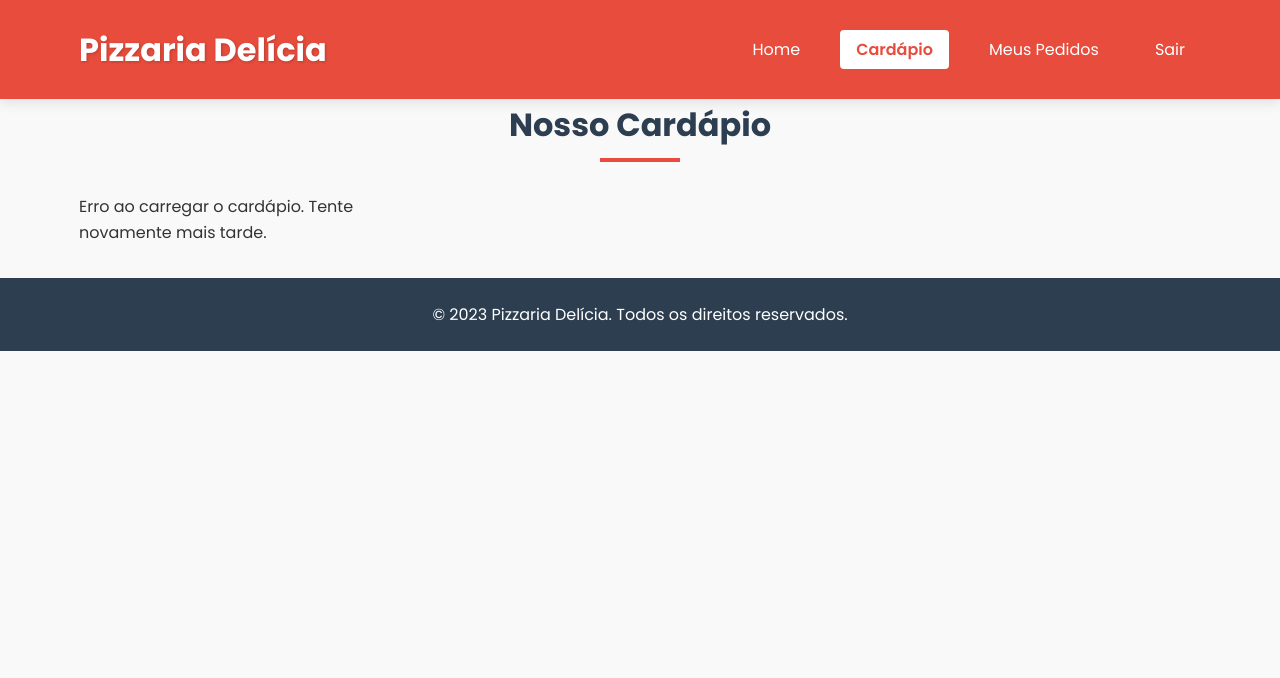
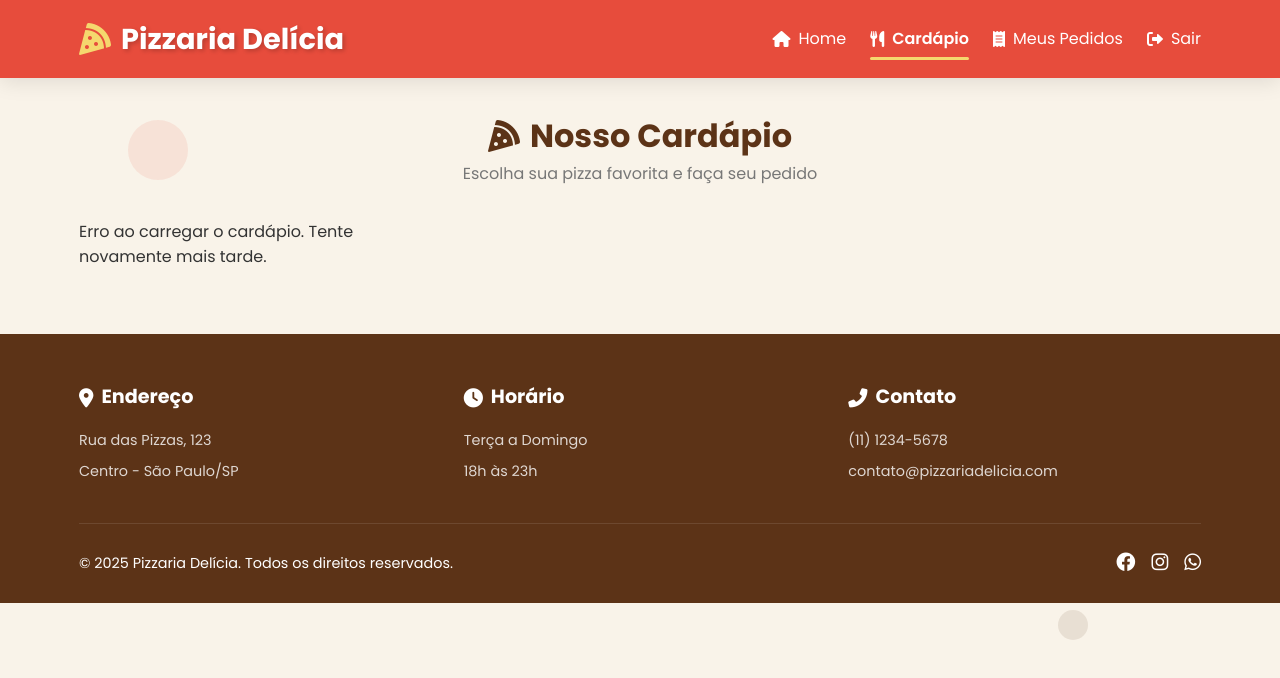
Before and after one commit to ItaloBrazz/front-pizzaria, a plain HTML site: page frontend/pizzas.html in a window 1280 px wide. Drawn offline with Linux system fonts and the light colour scheme; no server answers; sample sign-in values are in the browser's storage.

Commit message:
atualizando aba de pedidos

```diff
--- a/frontend/css/menu.css
+++ b/frontend/css/menu.css
@@ -1,15 +1,15 @@
-/* styles.css - Estilo para página de cardápio */
-
-/* Variáveis de cores */
+/* menu.css - Estilo para página de cardápio */
 :root {
-  --primary: #e74c3c;       /* Vermelho pizzaria */
+  --primary: #e74c3c;       /* Vermelho tomate */
   --primary-dark: #c0392b;  /* Vermelho escuro */
-  --secondary: #2c3e50;     /* Azul escuro */
-  --light: #ecf0f1;         /* Cinza claro */
-  --dark: #34495e;          /* Azul médio */
+  --secondary: #f39c12;     /* Amarelo queijo */
+  --light: #f5d76e;         /* Amarelo claro */
+  --dark: #5c3317;          /* Marrom massa */
   --white: #ffffff;
+  --light-bg: #f9f3e9;      /* Fundo claro */
   --text: #333333;
-  --shadow: 0 4px 12px rgba(0, 0, 0, 0.1);
+  --text-light: #777777;
+  --shadow: 0 4px 20px rgba(0, 0, 0, 0.1);
   --transition: all 0.3s ease;
 }
 
@@ -22,12 +22,50 @@
 
 body.menu {
   font-family: 'Poppins', sans-serif;
-  background-color: #f9f9f9;
+  background-color: var(--light-bg);
   color: var(--text);
   line-height: 1.6;
+  position: relative;
 }
 
-/* Container principal */
+/* Elementos decorativos */
+.pizza-decoration {
+  position: fixed;
+  width: 100%;
+  height: 100%;
+  pointer-events: none;
+  z-index: -1;
+}
+
+.pepperoni, .olive {
+  position: absolute;
+  border-radius: 50%;
+  opacity: 0.1;
+}
+
+.pepperoni {
+  width: 60px;
+  height: 60px;
+  background-color: var(--primary);
+}
+
+.olive {
+  width: 30px;
+  height: 30px;
+  background-color: var(--dark);
+}
+
+.pepperoni:nth-child(1) {
+  top: 15%;
+  left: 10%;
+}
+
+.olive:nth-child(2) {
+  bottom: 20%;
+  right: 15%;
+}
+
+/* Container */
 .container {
   width: 90%;
   max-width: 1200px;
@@ -39,74 +77,98 @@ body.menu {
 header {
   background-color: var(--primary);
   color: var(--white);
-  padding: 1.5rem 0;
-  box-shadow: var(--shadow);
+  padding: 1rem 0;
   position: sticky;
   top: 0;
   z-index: 100;
+  box-shadow: var(--shadow);
 }
 
 header .container {
   display: flex;
   justify-content: space-between;
   align-items: center;
+  flex-wrap: wrap;
+}
+
+.logo-wrapper {
+  display: flex;
+  align-items: center;
+  gap: 10px;
+}
+
+.logo-icon {
+  font-size: 2rem;
+  color: var(--light);
 }
 
 header h1 {
-  font-size: 2rem;
+  font-size: 1.8rem;
   font-weight: 700;
-  text-shadow: 1px 1px 3px rgba(0, 0, 0, 0.2);
+  text-shadow: 2px 2px 4px rgba(0, 0, 0, 0.2);
 }
 
 /* Navegação */
 nav ul {
   display: flex;
   list-style: none;
-}
-
-nav ul li {
-  margin-left: 1.5rem;
+  gap: 1.5rem;
 }
 
 nav ul li a {
   color: var(--white);
   text-decoration: none;
   font-weight: 500;
-  padding: 0.5rem 1rem;
-  border-radius: 4px;
+  font-size: 1rem;
   transition: var(--transition);
+  display: flex;
+  align-items: center;
+  gap: 8px;
+  padding: 0.5rem 0;
+  position: relative;
 }
 
 nav ul li a:hover {
-  background-color: rgba(255, 255, 255, 0.2);
+  color: var(--light);
 }
 
 nav ul li a.active {
-  background-color: var(--white);
-  color: var(--primary);
   font-weight: 600;
 }
 
-/* Conteúdo principal */
-main {
-  padding: 2rem 0;
+nav ul li a.active::after {
+  content: '';
+  position: absolute;
+  bottom: 0;
+  left: 0;
+  width: 100%;
+  height: 3px;
+  background-color: var(--light);
+  border-radius: 3px;
 }
 
-.destaques h2 {
+/* Seção do cardápio */
+.menu-section {
+  margin: 2rem 0 4rem;
+}
+
+.section-header {
   text-align: center;
   margin-bottom: 2rem;
-  font-size: 2rem;
-  color: var(--secondary);
-  position: relative;
 }
 
-.destaques h2::after {
-  content: '';
-  display: block;
-  width: 80px;
-  height: 4px;
-  background-color: var(--primary);
-  margin: 0.5rem auto 0;
+.section-header h2 {
+  font-size: 2rem;
+  color: var(--dark);
+  display: flex;
+  align-items: center;
+  justify-content: center;
+  gap: 10px;
+}
+
+.section-header p {
+  color: var(--text-light);
+  font-size: 1rem;
 }
 
 /* Grid de pizzas */
@@ -114,13 +176,12 @@ main {
   display: grid;
   grid-template-columns: repeat(auto-fill, minmax(280px, 1fr));
   gap: 2rem;
-  margin-top: 1.5rem;
 }
 
 /* Cards de pizza */
 .pizza-card {
   background-color: var(--white);
-  border-radius: 10px;
+  border-radius: 15px;
   overflow: hidden;
   box-shadow: var(--shadow);
   transition: var(--transition);
@@ -128,7 +189,11 @@ main {
 
 .pizza-card:hover {
   transform: translateY(-5px);
-  box-shadow: 0 10px 20px rgba(0, 0, 0, 0.15);
+  box-shadow: 0 10px 25px rgba(0, 0, 0, 0.15);
+}
+
+.pizza-img-container {
+  position: relative;
 }
 
 .pizza-img {
@@ -138,20 +203,32 @@ main {
   display: block;
 }
 
+.pizza-badge {
+  position: absolute;
+  top: 10px;
+  right: 10px;
+  background-color: var(--secondary);
+  color: var(--dark);
+  padding: 0.3rem 0.8rem;
+  border-radius: 50px;
+  font-size: 0.8rem;
+  font-weight: 600;
+}
+
 .pizza-info {
   padding: 1.5rem;
 }
 
 .pizza-info h3 {
-  color: var(--secondary);
+  font-size: 1.3rem;
+  color: var(--dark);
   margin-bottom: 0.5rem;
-  font-size: 1.3rem;
 }
 
-.pizza-info p {
-  color: #666;
-  margin-bottom: 1rem;
+.pizza-desc {
+  color: var(--text-light);
   font-size: 0.9rem;
+  margin-bottom: 1.5rem;
 }
 
 .pizza-footer {
@@ -167,18 +244,27 @@ main {
 }
 
 .btn {
+  display: inline-flex;
+  align-items: center;
+  justify-content: center;
+  gap: 8px;
+  padding: 0.7rem 1.5rem;
+  border-radius: 50px;
+  font-weight: 600;
+  cursor: pointer;
+  transition: var(--transition);
+  border: none;
+  font-size: 0.9rem;
+}
+
+.btn-order {
   background-color: var(--primary);
   color: var(--white);
-  border: none;
-  padding: 0.6rem 1.2rem;
-  border-radius: 4px;
-  cursor: pointer;
-  font-weight: 500;
-  transition: var(--transition);
 }
 
-.btn:hover {
+.btn-order:hover {
   background-color: var(--primary-dark);
+  transform: translateY(-2px);
 }
 
 /* Modal */
@@ -198,7 +284,7 @@ main {
 .modal-content {
   background-color: var(--white);
   padding: 2rem;
-  border-radius: 10px;
+  border-radius: 15px;
   width: 90%;
   max-width: 500px;
   position: relative;
@@ -222,13 +308,20 @@ main {
   right: 1rem;
   font-size: 1.5rem;
   cursor: pointer;
-  color: #666;
+  color: var(--text-light);
+  transition: var(--transition);
+}
+
+.close-modal:hover {
+  color: var(--primary);
 }
 
 .modal h2 {
-  color: var(--secondary);
+  color: var(--dark);
   margin-bottom: 1.5rem;
-  text-align: center;
+  display: flex;
+  align-items: center;
+  gap: 10px;
 }
 
 .form-group {
@@ -239,49 +332,131 @@ main {
   display: block;
   margin-bottom: 0.5rem;
   font-weight: 500;
+  display: flex;
+  align-items: center;
+  gap: 8px;
 }
 
 .form-group input,
 .form-group textarea {
   width: 100%;
-  padding: 0.8rem;
+  padding: 0.8rem 1rem;
   border: 1px solid #ddd;
-  border-radius: 4px;
+  border-radius: 8px;
   font-family: 'Poppins', sans-serif;
+  transition: var(--transition);
+}
+
+.form-group input:focus,
+.form-group textarea:focus {
+  outline: none;
+  border-color: var(--primary);
+  box-shadow: 0 0 0 3px rgba(231, 76, 60, 0.2);
 }
 
 .form-group textarea {
   min-height: 100px;
+  resize: vertical;
 }
 
-#totalPedido {
+.total-text {
+  font-size: 1.1rem;
+  font-weight: 500;
+  display: flex;
+  align-items: center;
+  gap: 8px;
+}
+
+.total-text span {
   font-weight: bold;
   color: var(--primary);
   font-size: 1.2rem;
 }
 
+.btn-submit {
+  background-color: var(--primary);
+  color: var(--white);
+  width: 100%;
+  padding: 1rem;
+  font-size: 1rem;
+}
+
+.btn-submit:hover {
+  background-color: var(--primary-dark);
+  transform: translateY(-2px);
+}
+
 /* Footer */
 footer {
-  background-color: var(--secondary);
+  background-color: var(--dark);
   color: var(--white);
-  text-align: center;
-  padding: 1.5rem 0;
-  margin-top: 2rem;
+  padding: 3rem 0 1.5rem;
+  margin-top: 4rem;
+}
+
+.footer-content {
+  display: flex;
+  justify-content: space-between;
+  flex-wrap: wrap;
+  gap: 2rem;
+  margin-bottom: 2rem;
+}
+
+.footer-section {
+  flex: 1;
+  min-width: 200px;
+}
+
+.footer-section h3 {
+  font-size: 1.2rem;
+  margin-bottom: 1rem;
+  display: flex;
+  align-items: center;
+  gap: 8px;
+}
+
+.footer-section p {
+  margin-bottom: 0.5rem;
+  font-size: 0.9rem;
+  opacity: 0.8;
+}
+
+.footer-bottom {
+  display: flex;
+  justify-content: space-between;
+  align-items: center;
+  flex-wrap: wrap;
+  gap: 1rem;
+  padding-top: 1.5rem;
+  border-top: 1px solid rgba(255, 255, 255, 0.1);
+  font-size: 0.9rem;
+}
+
+.social-icons {
+  display: flex;
+  gap: 1rem;
+}
+
+.social-icons a {
+  color: var(--white);
+  font-size: 1.2rem;
+  transition: var(--transition);
+}
+
+.social-icons a:hover {
+  color: var(--light);
 }
 
 /* Responsividade */
 @media (max-width: 768px) {
   header .container {
     flex-direction: column;
+    gap: 1rem;
   }
 
   nav ul {
-    margin-top: 1rem;
-  }
-
-  nav ul li {
-    margin-left: 1rem;
-    margin-right: 1rem;
+    justify-content: center;
+    flex-wrap: wrap;
   }
 
   .pizzas-grid {
@@ -290,6 +465,10 @@ footer {
 }
 
 @media (max-width: 480px) {
+  .section-header h2 {
+    font-size: 1.5rem;
+  }
+
   .modal-content {
     padding: 1.5rem;
   }
--- a/frontend/pizzas.html
+++ b/frontend/pizzas.html
@@ -6,25 +6,39 @@
   <title>Cardápio - Pizzaria Delícia</title>
   <link rel="stylesheet" href="css/menu.css">
   <link href="https://fonts.googleapis.com/css2?family=Poppins:wght@300;400;600;700&display=swap" rel="stylesheet">
+  <link rel="stylesheet" href="https://cdnjs.cloudflare.com/ajax/libs/font-awesome/6.0.0-beta3/css/all.min.css">
 </head>
 <body class="menu">
+  <!-- Elementos decorativos -->
+  <div class="pizza-decoration">
+    <div class="pepperoni"></div>
+    <div class="olive"></div>
+  </div>
+
   <header>
     <div class="container">
-      <h1>Pizzaria Delícia</h1>
+      <div class="logo-wrapper">
+        <i class="fas fa-pizza-slice logo-icon"></i>
+        <h1>Pizzaria Delícia</h1>
+      </div>
       <nav>
         <ul>
-          <li><a href="index.html">Home</a></li>
-          <li><a href="pizzas.html" class="active">Cardápio</a></li>
-          <li><a href="pedidos.html">Meus Pedidos</a></li>
-          <li><a href="#" id="logout">Sair</a></li>
+          <li><a href="index.html"><i class="fas fa-home"></i> Home</a></li>
+          <li><a href="pizzas.html" class="active"><i class="fas fa-utensils"></i> Cardápio</a></li>
+          <li><a href="pedidos.html"><i class="fas fa-receipt"></i> Meus Pedidos</a></li>
+          <li><a href="#" id="logout"><i class="fas fa-sign-out-alt"></i> Sair</a></li>
         </ul>
       </nav>
     </div>
   </header>
 
   <main class="container">
-    <section class="destaques">
-      <h2>Nosso Cardápio</h2>
+    <section class="menu-section">
+      <div class="section-header">
+        <h2><i class="fas fa-pizza-slice"></i> Nosso Cardápio</h2>
+        <p>Escolha sua pizza favorita e faça seu pedido</p>
+      </div>
+
       <div class="pizzas-grid" id="pizzas-container">
         <!-- Pizzas serão carregadas via JS -->
       </div>
@@ -34,21 +48,21 @@
     <div id="pedidoModal" class="modal">
       <div class="modal-content">
         <span class="close-modal">&times;</span>
-        <h2>Fazer Pedido</h2>
+        <h2><i class="fas fa-shopping-bag"></i> Fazer Pedido</h2>
         <form id="pedidoForm">
           <input type="hidden" id="pizzaId">
           <div class="form-group">
-            <label for="quantidade">Quantidade</label>
+            <label for="quantidade"><i class="fas fa-list-ol"></i> Quantidade</label>
             <input type="number" id="quantidade" min="1" value="1" required>
           </div>
           <div class="form-group">
-            <label for="endereco">Endereço de Entrega</label>
+            <label for="endereco"><i class="fas fa-map-marker-alt"></i> Endereço de Entrega</label>
             <textarea id="endereco" required></textarea>
           </div>
           <div class="form-group">
-            <p>Total: R$ <span id="totalPedido">0.00</span></p>
+            <p class="total-text"><i class="fas fa-receipt"></i> Total: <span id="totalPedido">0.00</span></p>
           </div>
-          <button type="submit" class="btn">Confirmar Pedido</button>
+          <button type="submit" class="btn btn-submit"><i class="fas fa-check-circle"></i> Confirmar Pedido</button>
         </form>
       </div>
     </div>
@@ -56,7 +70,31 @@
 
   <footer>
     <div class="container">
-      <p>&copy; 2023 Pizzaria Delícia. Todos os direitos reservados.</p>
+      <div class="footer-content">
+        <div class="footer-section">
+          <h3><i class="fas fa-map-marker-alt"></i> Endereço</h3>
+          <p>Rua das Pizzas, 123</p>
+          <p>Centro - São Paulo/SP</p>
+        </div>
+        <div class="footer-section">
+          <h3><i class="fas fa-clock"></i> Horário</h3>
+          <p>Terça a Domingo</p>
+          <p>18h às 23h</p>
+        </div>
+        <div class="footer-section">
+          <h3><i class="fas fa-phone-alt"></i> Contato</h3>
+          <p>(11) 1234-5678</p>
+          <p>contato@pizzariadelicia.com</p>
+        </div>
+      </div>
+      <div class="footer-bottom">
+        <p>&copy; 2025 Pizzaria Delícia. Todos os direitos reservados.</p>
+        <div class="social-icons">
+          <a href="#"><i class="fab fa-facebook"></i></a>
+          <a href="#"><i class="fab fa-instagram"></i></a>
+          <a href="#"><i class="fab fa-whatsapp"></i></a>
+        </div>
+      </div>
     </div>
   </footer>
 
```
Also changed, not shown: frontend/index.html (+4 -4 lines), frontend/pedidos.html (+3 -3 lines).
